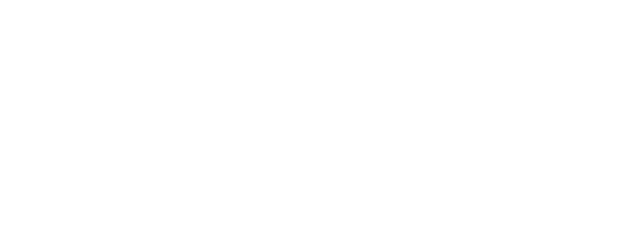
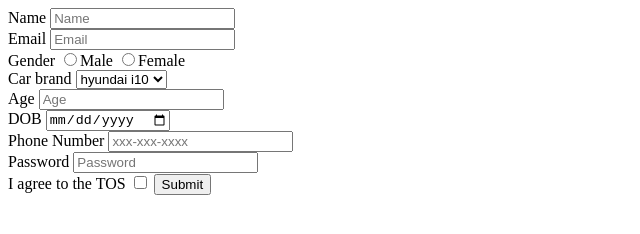
Before and after one commit to acciojob/signup-form-car-massyvipin, a website: page main.html in a window 1280 px wide. Shown: the whole page, without its empty margins (0-640 px from the left). Drawn offline with Linux system fonts and the light colour scheme.

Commit message:
created a submission

```diff
--- a/main.html
+++ b/main.html
@@ -8,6 +8,30 @@
 
 <body>
 	<!-- the entire body must be written by student -->
+	<label for = "name">Name</label>
+	<input type = "text" id = "name" placeholder = "Name" required><br>
+	<label for ="email">Email</label>
+	<input type = "email" id = "email" placeholder = "Email" required><br>
+	<label for = "gender">Gender</label>
+	<input type = "radio" name = "gender" value = "male">Male
+	<input type = "radio" name = "gender" value = "female">Female<br>
+	<label for = "cars">Car brand</label>
+	<select id ="cars" placeholder = "Please choose an option" required>
+		<option>hyundai i10</option>
+		<option>hyundai i20</option>
+		<option>hyundai i30</option>
+	</select><br>
+	<label for = "age">Age</label>
+	<input type = "number" id = "age" placeholder = "Age" required><br>
+	<label for= "dob">DOB</label>
+	<input type = "date" id = "dob" required><br>
+	<label for= "tel">Phone Number</label>
+	<input type = "tel" id = "tel" placeholder = "xxx-xxx-xxxx"><br>
+	<label for = "password">Password</label>
+	<input type = "password" id = "password" placeholder = "Password" required><br>
+	<label for = "tos">I agree to the TOS</label>
+	<input type = "checkbox" id = "tos">
+<button>Submit</button>
     <script type="text/javascript" src="./script.js">
 </script>
 
```
